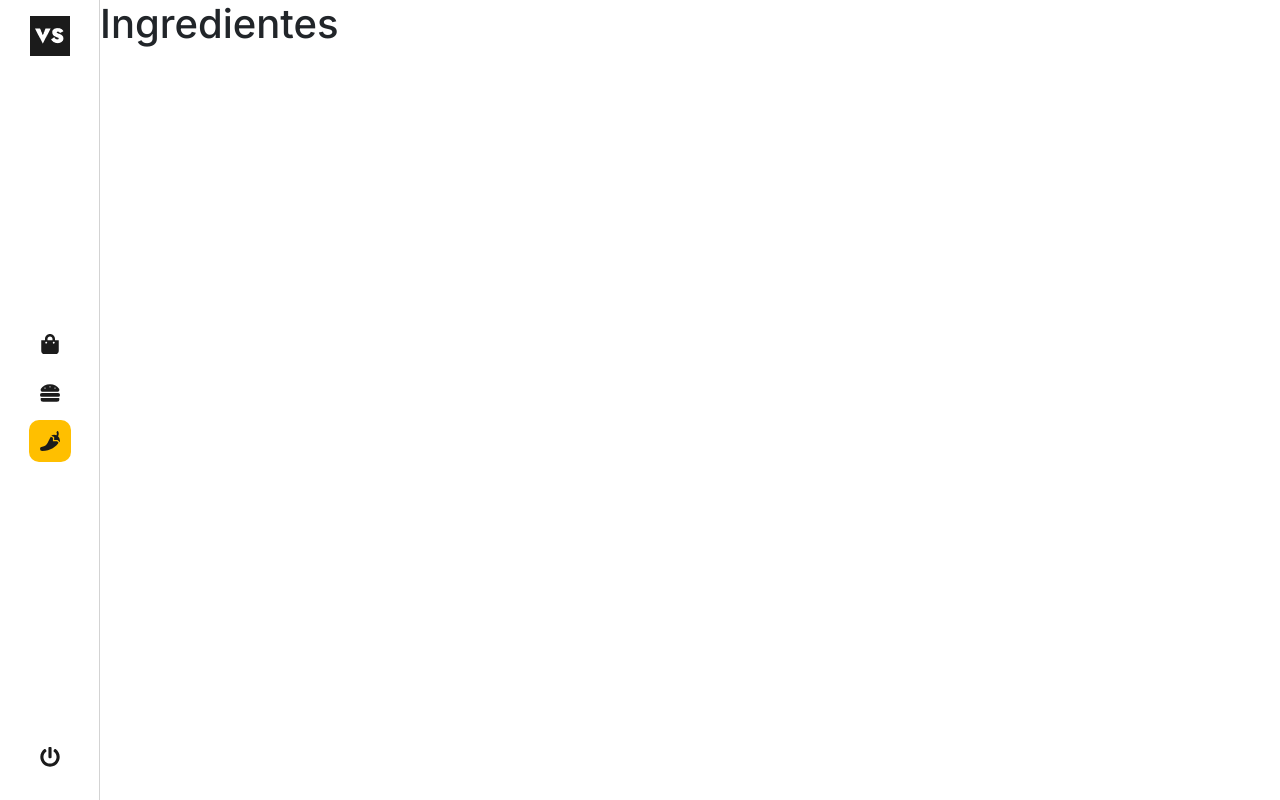
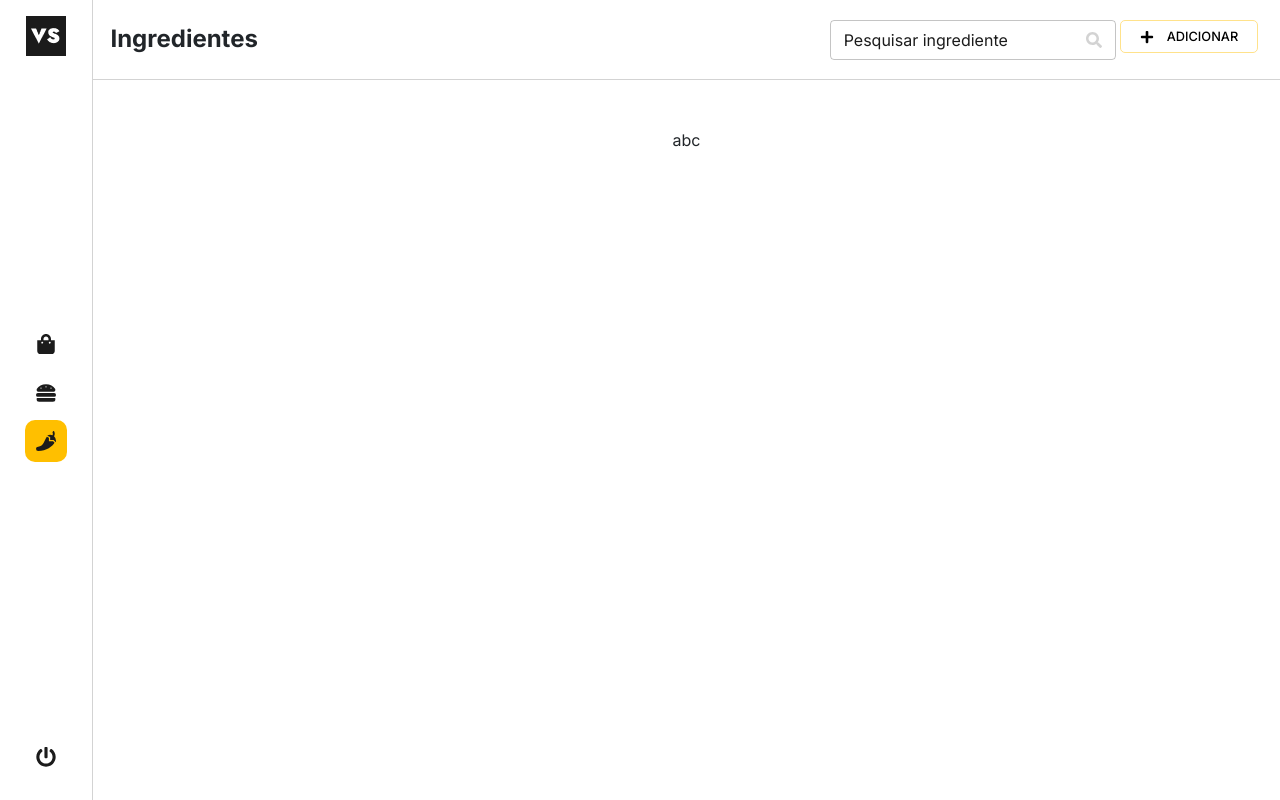
Before and after one commit to OPE-Virtual-Solutions/dse-order-management, a React (Create React App) app: page /ingredients in a window 1280 px wide. Built offline with nearby package versions, Linux system fonts and the light colour scheme.

Commit message:
feat: adicionado layout da página de gerenciamento de ingredientes

```diff
--- a/src/pages/Ingredients/IngredientDashboard/index.tsx
+++ b/src/pages/Ingredients/IngredientDashboard/index.tsx
@@ -1,14 +1,51 @@
-import { SideMenu } from "components/SideMenu";
+import { InputAdornment, TextField } from "@material-ui/core";
+import { Button } from "components/forms/Button";
+
+import { FaPlus, FaSearch } from "react-icons/fa";
+
+import { Dashboard } from "templates/Dashboard";
+
+import styles from "./styles.module.css";
 
 function IngredientDashboard() {
     document.title = "DSE - Gerenciamento de Ingredientes"
 
     return (
-        <div className="dashboardContainer">
-            <SideMenu />
+        <Dashboard>
+            <div className={ styles.ingredientDashboardContainer }>
+                <header>
+                    <h4>Ingredientes</h4>
 
-            <h1>Ingredientes</h1>
-        </div>
+                    <div>
+                        <TextField
+                            type="text"
+                            className="me-1"
+                            label="Pesquisar ingrediente"
+                            size="small"
+                            variant="outlined"
+                            InputProps={{
+                                endAdornment: (
+                                    <InputAdornment position="end">
+                                        <FaSearch color="var(--divider)" />
+                                    </InputAdornment>
+                                )
+                            }}
+                        />
+
+                        <Button
+                            outline
+                            icon={<FaPlus size={14} />}
+                            text="Adicionar"
+                            className="me-1"
+                        />
+                    </div>
+                </header>
+
+                <div className={ styles.ingredientContentContainer }>
+                    <span>abc</span>
+                </div>
+            </div>
+        </Dashboard>
     )
 };
 
--- a/src/pages/Ingredients/IngredientDashboard/styles.module.css
+++ b/src/pages/Ingredients/IngredientDashboard/styles.module.css
@@ -0,0 +1,29 @@
+.ingredientDashboardContainer header {
+    height: 10vh;
+
+    display: flex;
+    justify-content: space-between;
+    align-items: center;
+
+    padding: 1.1rem;
+
+    border-bottom: 1px solid var(--divider);
+}
+
+.ingredientDashboardContainer h4 {
+    font-weight: 700;
+    margin: 0;
+}
+
+.ingredientContentContainer {
+    display: flex;
+    flex-direction: column;
+
+    align-items: center;
+
+    padding: 3rem 0rem;
+
+    height: 83vh;
+
+    overflow-y: auto;
+}
```
